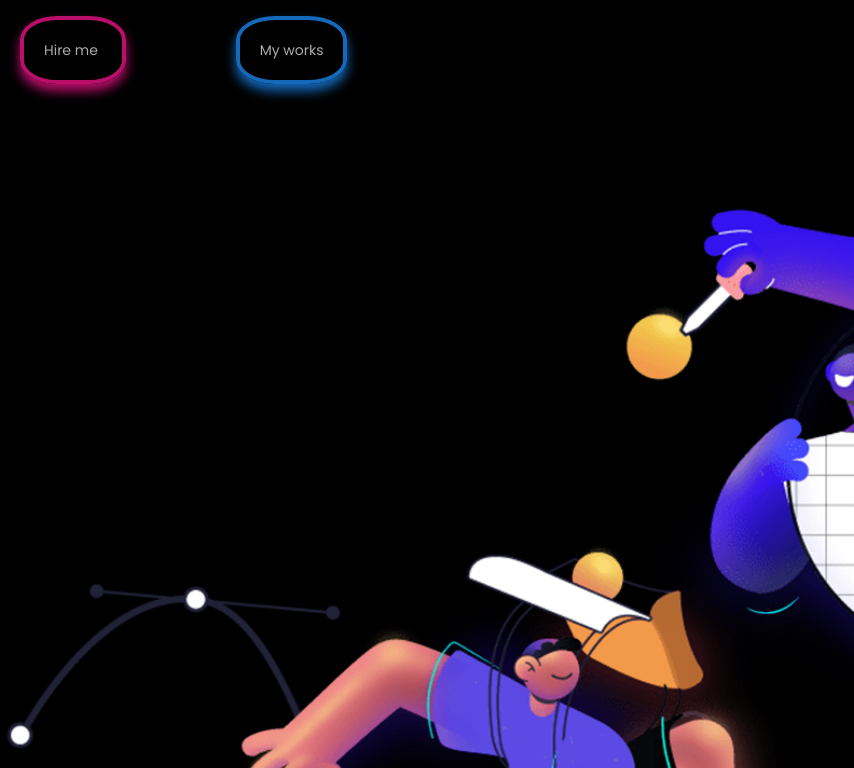
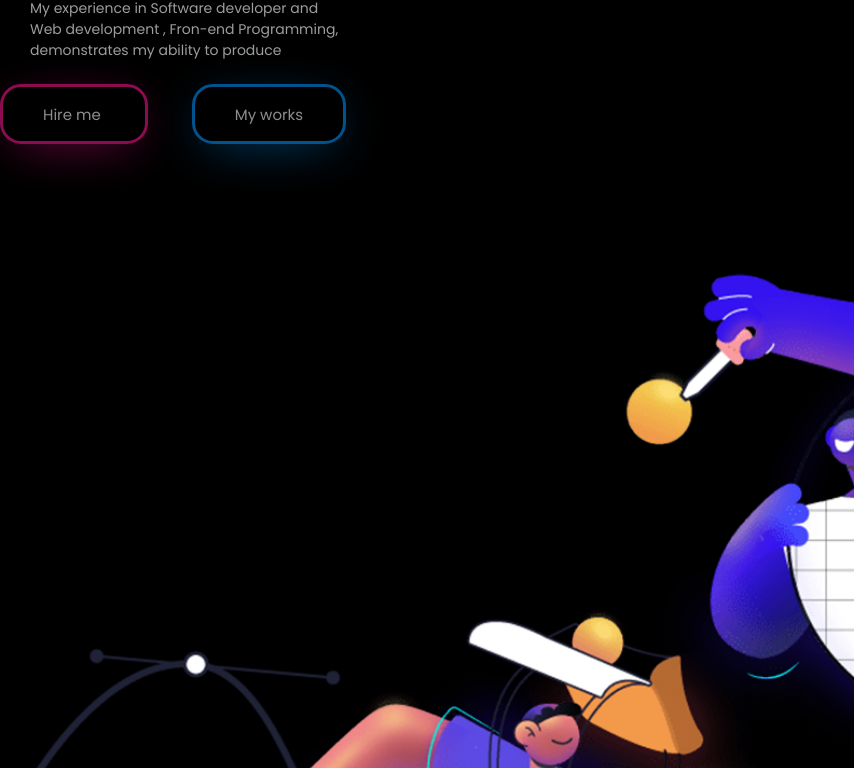
Before and after one commit to paragvekariya/Parag59, a plain HTML site: page index.html in a window 1280 px wide. Shown: the part 611-1379 px from the top of the page, without its empty margins (0-854 px from the left). Drawn offline with nearby package versions, Linux system fonts and the light colour scheme.

Commit message:
Update style.css

```diff
--- a/style.css
+++ b/style.css
@@ -96,10 +96,11 @@ li {
 
 }
 .meanhead {
+  box-sizing: border-box;
   width: 350px;
   font-size: 50px;
   text-align:center;
-  margin-top:-30px;
+  padding-left:0px;
 }
 .meanhead1 {
   font-size: 50px;
@@ -129,27 +130,21 @@ p1 {
  }
 
 .btn1 {
-  align-items:right;
-  margin-bottom:50px;
-  margin-left:20px;
-  padding-left: 40px;
-  border-width: 4px;
-  border-style: solid;
-  border-color: deeppink;
-  border-radius: 75px;
-  border-radius: 35%;
-  width: 100px;
-  height: 80px;
-  padding: 20px;
-  justify-content:right;
-  box-shadow: 0px 7px 12px 0px deeppink;
+  font-size:15px;
+    background: #000;
+    border: 3px solid deeppink !important;
+    box-shadow: 0 10px 50px -15px deeppink;
+    color: #fff !important;
+    padding: 16.5px 40px !important;
+    border-radius: 21px;
+    transition: all .25s ease-out;
+    margin-right: 15px;
   animation: appear linear;
-  animation-timeline:view();
+  animation-timeline: view();
   animation-range:entry 0% cover 40%;
 }
-
 .btn1:active {
-  background-color: deeppink;
+  background-color:deeppink;
 }
 
 @keyframes appear {
@@ -164,19 +159,16 @@ p1 {
  }
 
 .btn2 {
-  text-align: right;
-  align-items:right;
-  margin-left:80px;
-  border-width: 4px;
-  border-style: solid;
-  border-color: dodgerblue;
-  border-radius: 75px;
-  border-radius: 35%;
-  width: 100px;
-  height: 80px;
-  padding: 20px;
-  justify-content:right;
-  box-shadow: 0px 7px 12px 0px dodgerblue;
+  font-size:15px;
+  background: #000;
+    border: 3px solid #0295ff !important;
+    box-shadow: 0 10px 50px -15px #0295ff;
+    color: #fff !important;
+    padding: 16.5px 40px !important;
+    border-radius: 21px;
+    transition: all .25s ease-out;
+    margin-left: 29px;
+  box-shadow: 0px 7px 12px 0px #02955ff;
   animation: appear linear;
   animation-timeline: view();
   animation-range:entry 0% cover 40%;
@@ -288,10 +280,10 @@ p1 {
   padding:15px;
 }
 
-.btn3:active {
+/*.btn3:active {
   background-color:deeppink ;
 
-}
+}*/
 
 .contact-color span {
   color:#4bdb27;
@@ -308,20 +300,19 @@ p1 {
     }
  }
 
-.btn3 {
-  margin-top:50vh;
-  margin-bottom:30vh;
-  margin-left:20px;
-  padding-left: 20px;
-  border-width: 4px;
-  border-style: solid;
-  border-color: deeppink;
-  border-radius: 75px;
-  border-radius: 35%;
-  width: 100px;
-  height: 80px;
-  padding: 20px;
-  box-shadow: 0px 7px 12px 0px deeppink;
+.btn3{
+  font-size: 15px;
+  margin-bottom:54vh;
+  padding-top: 100px;
+background: #000;
+    border: 3px solid #0295ff !important;
+    box-shadow: 0 10px 50px -15px #0295ff;
+    color: #fff !important;
+    padding: 16.5px 40px !important;
+    border-radius: 21px;
+    transition: all .25s ease-out;
+    justify-items: center;
+  box-shadow: 0px 7px 12px 0px #02955ff;
   animation: appear linear;
   animation-timeline: view();
   animation-range:entry 0% cover 40%;
```
